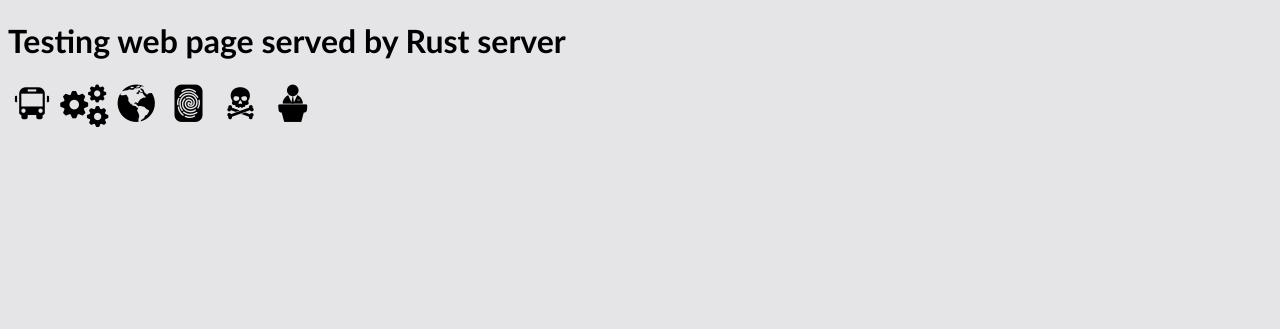
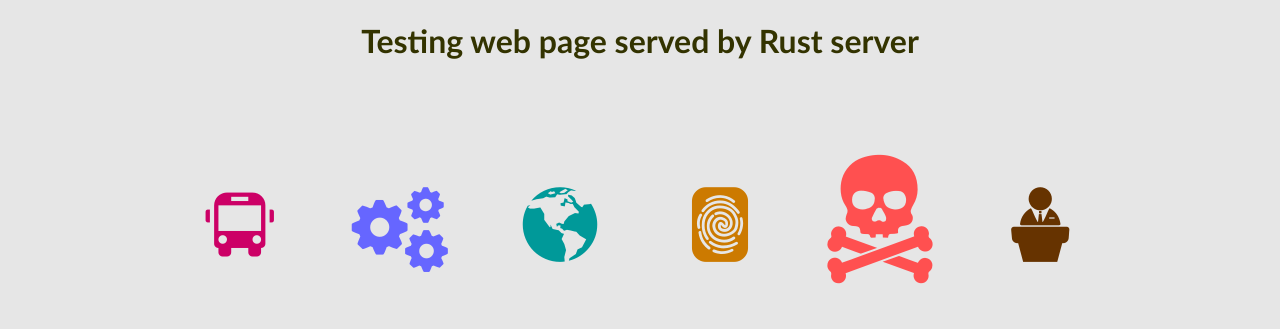
Before and after one commit to jancusra/web-file-server, a plain HTML site: page src/www/index.html in a window 1280 px wide. Drawn offline with Linux system fonts and the light colour scheme; files whose address does not match are found by name.

Commit message:
added some javacscript and better html formatting

```diff
--- a/src/www/index.html
+++ b/src/www/index.html
@@ -7,11 +7,12 @@
   </head>
   <body>
     <h1>Testing web page served by Rust server</h1>
-    <span class="icon i-bus"></span>
+    <div class="title-icons-gap"></div>
+    <span id="icon-bus" class="icon i-bus"></span>
     <span class="icon i-configuration"></span>
-    <span class="icon i-earth"></span>
+    <span id="icon-earth" class="icon i-earth animate-icon"></span>
     <span class="icon i-fingerprint"></span>
-    <span class="icon i-poison"></span>
+    <span id="icon-poison" class="icon i-poison animate-icon"></span>
     <span class="icon i-presenter"></span>
 
     <script type="text/javascript" src="script.js"></script>
--- a/src/www/script.js
+++ b/src/www/script.js
@@ -0,0 +1,9 @@
+var earth = document.getElementById("icon-earth");
+earth.style.transform = "rotate(1800deg)";
+
+var poison = document.getElementById("icon-poison");
+poison.style.transform = "scale(2)";
+
+document.getElementById("icon-bus").addEventListener("click", function (e) {
+    e.target.classList.toggle("dark-color");
+}, false);
--- a/src/www/styles.css
+++ b/src/www/styles.css
@@ -11,38 +11,60 @@
 
 body {
     font-family: 'Trebuchet MS', sans-serif;
-    background-color: #e5e5e8;
+    background-color: #e6e6e6;
+    text-align: center;
+}
+
+h1,
+.dark-color {
+    color: #333300 !important;
+}
+
+.title-icons-gap {
+    height: 100px;
+}
+
+.animate-icon {
+    transition: 10s;
 }
 
 /* custom font icons */
 .icon {
     display: inline-block;
     font-family: "web-font";
-    font-size: 48px;
+    font-size: 96px;
     font-weight: 400;
     line-height: 1;
+    margin: 0 30px;
+    color: #cc0066;
 }
 
 .i-bus:before {
     content: "\e001";
+    cursor: pointer;
 }
 
 .i-configuration:before {
     content: "\e002";
+    color: #6666ff;
 }
 
 .i-earth:before {
     content: "\e003";
+    color: #009999;
 }
 
 .i-fingerprint:before {
     content: "\e004";
+    color: #cc7a00;
 }
 
 .i-poison:before {
     content: "\e005";
+    color: #ff5050;
 }
 
 .i-presenter:before {
     content: "\e006";
+    color: #663300;
 }
```
